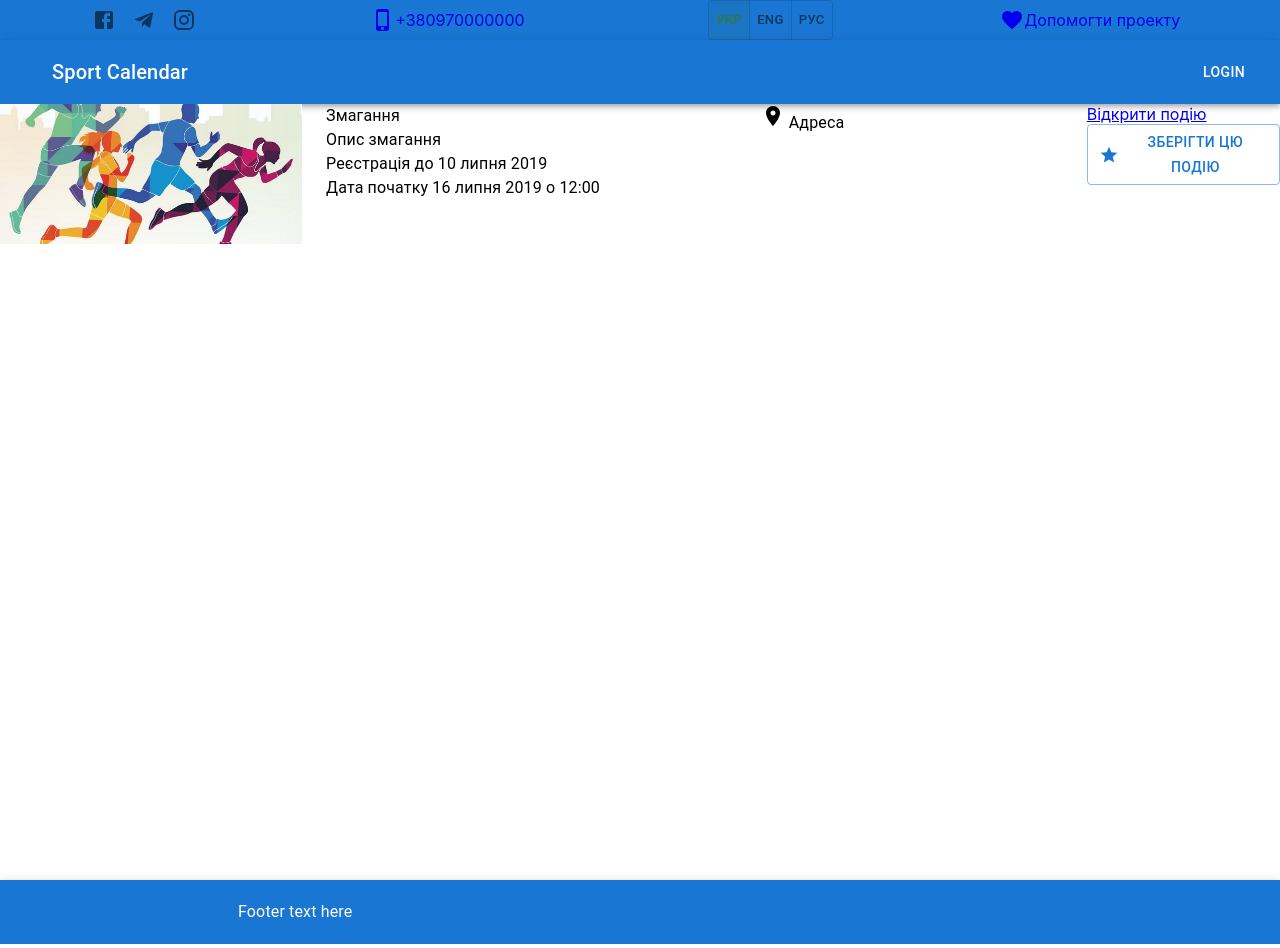
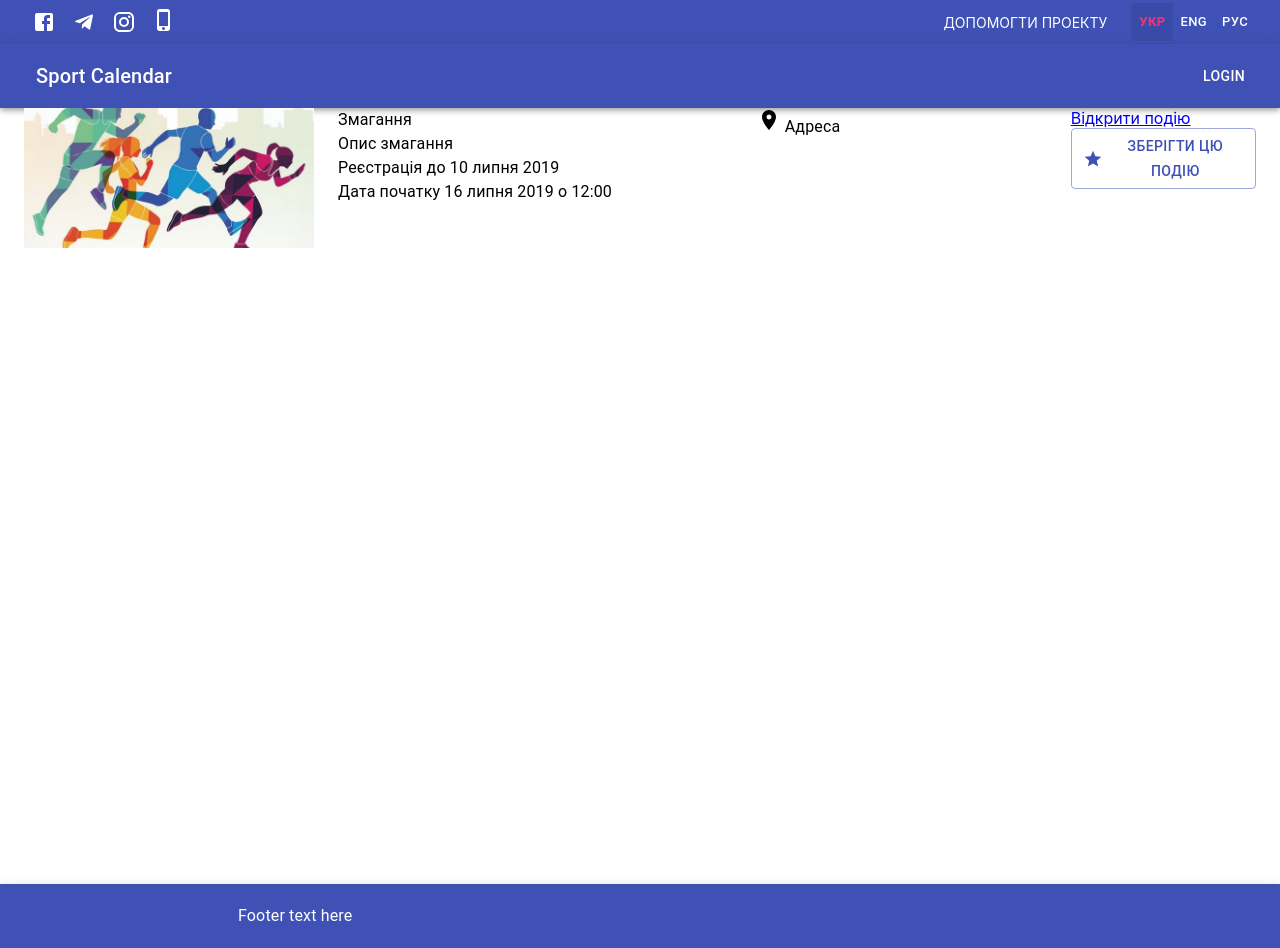
Before and after one commit to raa-intern/sportcalendar, a React (Create React App) app: page / in a window 1280 px wide. Built offline with nearby package versions, Linux system fonts and the light colour scheme.

Commit message:
create theme provider

```diff
--- a/package.json
+++ b/package.json
@@ -8,6 +8,7 @@
     "@material-ui/icons": "^4.11.2",
     "@mui/icons-material": "^5.0.3",
     "@mui/material": "^5.0.3",
+    "@mui/styles": "^5.0.2",
     "@testing-library/jest-dom": "^5.14.1",
     "@testing-library/react": "^11.2.7",
     "@testing-library/user-event": "^12.8.3",
--- a/src/components/Header.jsx
+++ b/src/components/Header.jsx
@@ -1,11 +1,13 @@
 import React from "react";
 import SecondHeader from "./SecondHeader";
-import AppBar from "@mui/material/AppBar";
-import Box from "@mui/material/Box";
-import Toolbar from "@mui/material/Toolbar";
-import Typography from "@mui/material/Typography";
-import Button from "@mui/material/Button";
-import IconButton from "@mui/material/IconButton";
+import {
+  AppBar,
+  Box,
+  Toolbar,
+  Button,
+  IconButton,
+  Typography,
+} from "@mui/material";
 
 export default function ButtonAppBar() {
   return (
@@ -18,7 +20,6 @@ export default function ButtonAppBar() {
             edge="start"
             color="inherit"
             aria-label="menu"
-            sx={{ mr: 2 }}
           ></IconButton>
           <Typography variant="h6" component="div" sx={{ flexGrow: 1 }}>
             Sport Calendar
--- a/src/components/SecondHeader.jsx
+++ b/src/components/SecondHeader.jsx
@@ -7,20 +7,58 @@ import {
   ToggleButton,
   ToggleButtonGroup,
 } from "@mui/material";
+import { createStyles, makeStyles } from "@mui/styles";
 
 import FacebookIcon from "@mui/icons-material/Facebook";
 import TelegramIcon from "@mui/icons-material/Telegram";
 import InstagramIcon from "@mui/icons-material/Instagram";
 import PhoneIphoneIcon from "@mui/icons-material/PhoneIphone";
-import FavoriteIcon from "@mui/icons-material/Favorite";
+
+const useStyles = makeStyles((theme) =>
+  createStyles({
+    appBar: {
+      flexDirection: "row",
+      alignItems: "center",
+      paddingLeft: "24px",
+      paddingRight: "24px",
+    },
+
+    socialIcons: {
+      alignItems: "center",
+      flexGrow: 1,
+      "& > button, & > a": {
+        color: theme.palette.primary.contrastText,
+        "&:hover, &:focus": { color: theme.palette.secondary.light },
+      },
+    },
+
+    langToogle: {
+      "& > button": {
+        "&.Mui-selected": {
+          color: theme.palette.secondary.light,
+          fontWeight: "700",
+        },
+        borderColor: "transparent",
+        color: theme.palette.primary.contrastText,
+      },
+    },
+
+    donation: {
+      textTransform: "uppercase",
+      fontSize: "14px",
+      marginRight: "24px",
+      color: theme.palette.primary.contrastText,
+      "&:hover, &:focus": { color: theme.palette.secondary.light },
+    },
+  })
+);
 
 export default function SecondHeader() {
+  const classes = useStyles();
+
   return (
-    <AppBar
-      position="static"
-      sx={{ flexDirection: "row", justifyContent: "space-around" }}
-    >
-      <Stack direction="row">
+    <AppBar position="static" className={classes.appBar}>
+      <Stack direction="row" className={classes.socialIcons}>
         <IconButton aria-label="facebook">
           <FacebookIcon />
         </IconButton>
@@ -30,39 +68,25 @@ export default function SecondHeader() {
         <IconButton aria-label="instagram">
           <InstagramIcon />
         </IconButton>
+        <Link href="tel:+380970000000" underline="none" sx={{ p: "8px" }}>
+          <PhoneIphoneIcon />
+        </Link>
       </Stack>
 
-      <Link
-        href="tel:+380970000000"
-        underline="none"
-        color="success"
-        sx={{ display: "flex", alignItems: "center", mr: 2 }}
-      >
-        <PhoneIphoneIcon />
-        +380970000000
+      <Link href="#" underline="none" className={classes.donation}>
+        Допомогти проекту
       </Link>
 
       <ToggleButtonGroup
         size="small"
-        color="success"
+        className={classes.langToogle}
         value={"ukr"}
-        exclusive
         onChange={() => {}}
       >
         <ToggleButton value="ukr">УКР</ToggleButton>
         <ToggleButton value="eng">ENG</ToggleButton>
         <ToggleButton value="rus">РУС</ToggleButton>
       </ToggleButtonGroup>
-
-      <Link
-        href="#"
-        underline="none"
-        color="success"
-        sx={{ display: "flex", alignItems: "center", mr: 2 }}
-      >
-        <FavoriteIcon />
-        Допомогти проекту
-      </Link>
     </AppBar>
   );
 }
--- a/src/index.js
+++ b/src/index.js
@@ -1,13 +1,30 @@
 import React from "react";
 import ReactDOM from "react-dom";
 import { BrowserRouter } from "react-router-dom";
+import { createTheme, ThemeProvider } from "@mui/material";
+
 import "./index.css";
 import App from "./App";
+
+const theme = createTheme({
+  palette: {
+    type: "light",
+    primary: {
+      main: "#3f51b5",
+      //1A1A47
+    },
+    secondary: {
+      main: "#f50057",
+    },
+  },
+});
 
 ReactDOM.render(
   <React.StrictMode>
     <BrowserRouter>
-      <App />
+      <ThemeProvider theme={theme}>
+        <App />
+      </ThemeProvider>
     </BrowserRouter>
   </React.StrictMode>,
   document.getElementById("root")
--- a/src/pages/HomePage.jsx
+++ b/src/pages/HomePage.jsx
@@ -2,14 +2,15 @@ import React from "react";
 import Header from "../components/Header";
 import Footer from "../components/Footer";
 import EventCard from "../components/EventCard";
+import { Container } from "@mui/material";
 
 export default function HomePage() {
   return (
     <>
       <Header />
-      <div style={{ height: "100vh" }}>
+      <Container maxWidth="xl" sx={{ height: "100vh" }}>
         <EventCard />
-      </div>
+      </Container>
       <Footer />
     </>
   );
```
Also changed, not shown: 1 other file (tests, documents, lock files or other folders).
